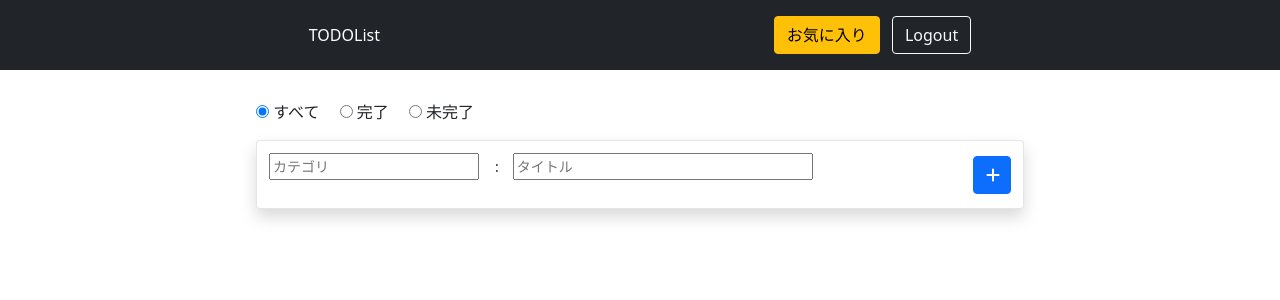
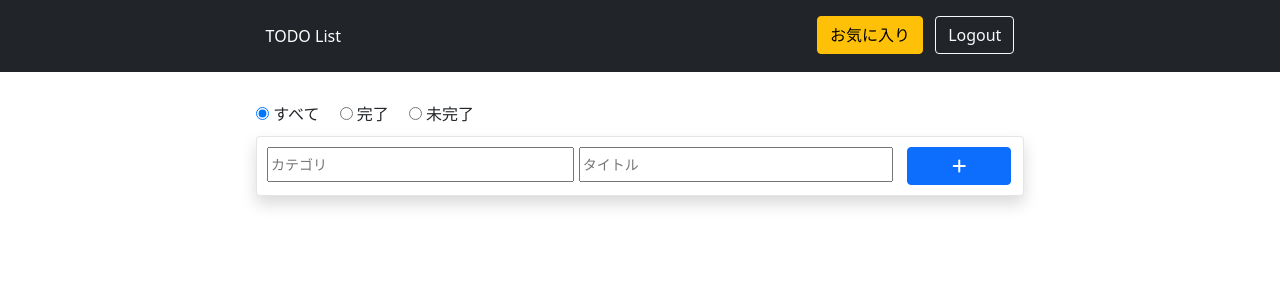
Before and after one commit to yamayuz/django-want2study, a Django app: page / in a window 1280 px wide. Shown: the top 300 px of the page. Run offline with Django 4.2, Linux system fonts and the light colour scheme; the visitor is signed in with stand-in values (Sample User, id 1); data that the repository does not hold is empty; some libraries are stand-ins or nearby versions.

Commit message:
【update】レスポンシブ対応

```diff
--- a/templates/base.html
+++ b/templates/base.html
@@ -1,7 +1,7 @@
 {% load static %}
 
 <!doctype html>
-<html lang="en">
+<html lang="ja">
   <head>
       <!-- Required meta tags -->
       <meta charset="utf-8">
@@ -16,6 +16,7 @@
       {% endblock style %}
 
       <title>want2study</title>
+      <meta name="viewport" content="width=device-width, initial-scale=1.0">
   </head>
   <body>
       {% block header %}
--- a/templates/studylist.html
+++ b/templates/studylist.html
@@ -3,13 +3,12 @@
 
 {% block header %}
 <header class="p-3 bg-dark text-white sticky-top">
-  <div class="container header-wrapper">
-    <div class="d-flex flex-wrap align-items-center justify-content-center justify-content-lg-start">
-        <ul class="nav col-12 col-lg-auto me-lg-auto mb-2 justify-content-center mb-md-0">
-            <li>TODOList</li>
-        </ul>
-
-        <div class="text-end">
+    <div class="header-wrapper">
+        <div class="row">
+            <div class="header-title col-12 col-md-6">
+                <p>TODO List</p>
+            </div>
+            <div class="col-12 col-md-6 text-end">
                 <a href="{% url 'favorite_list' %}" class="btn btn-warning me-2">お気に入り</a>
                 <a href="{% url 'logout' %}" class="btn btn-outline-light">Logout</a>
             </div>
@@ -60,24 +59,18 @@
         </div>
     {% endfor %}
 
-    <div class="toast mx-auto my-3" role="alert" aria-live="assertive" aria-atomic="True">
-      <div class="toast-body">
-        <div class="toast-xontent">
-            <form action="" method="POST" id="list_add">
+    <form action="" method="POST" id="list_add" class="toast row toast-form">
         {% csrf_token %}
-                <div class="d-flex justify-content-between" width="800px">
-                    <div class="d-flex">
-                        <p class="me-3"><input type="text" id="cal" name="category" value="" placeholder="カテゴリ"></p>
-                        <p>:　<input type="text" id="cal" name="title" value="" placeholder="タイトル" class="list-input"></p>
+        <div class="category-input col-12 col-sm-4 col-lg-5">
+            <input type="text" id="cal" name="category" value="" placeholder="カテゴリ" class="list-input">
         </div>
-                    <div class="btn-plus-wrapper">
-                        <input class="btn btn-primary fa btn-plus" type="submit" value="&#x2b;">
+        <div class="title-input col-12 col-sm-4 col-lg-5">
+            <input type="text" id="cal" name="title" value="" placeholder="タイトル" class="list-input">
         </div>
+        <div class="col-12 col-sm-4 col-lg-2">
+            <input class="add-list-btn btn btn-primary fa btn-plus" type="submit" value="&#x2b;">
         </div>
     </form>
-        </div>
-      </div>
-    </div>
 </div>
 <script src="https://code.jquery.com/jquery-3.3.1.slim.min.js"></script>
 <script src="{% static 'want2studyApp/js/list.js' %}"></script>
--- a/want2studyApp/static/want2studyApp/css/style.css
+++ b/want2studyApp/static/want2studyApp/css/style.css
@@ -1,4 +1,17 @@
-/*--------- list ---------*/
+/* -------------------------
+   ------- studylist ------- */
+.toast-form {
+    margin: 0;
+}
+.category-input,
+.title-input,
+.add-list-btn {
+    display: inline-block;
+    padding: 0;
+}
+.list-input {
+    width: 100%;
+}
 .content-wrapper {
     width: 60%;
     margin: 0 auto 100px auto;
@@ -16,9 +29,6 @@ a {
 }
 a:hover {
     color : inherit;
-}
-.list-input {
-    width: 300px;
 }
 .btn-plus-wrapper {
     margin-top: 3px;
@@ -46,13 +56,23 @@ a:hover {
     color: #E6DA00;
 }
 
-/*--------- detail ---------*/
+
+/* -------------------------
+   ------- detail ------- */
+.title-wrapper {
+    margin: 30px 0 10px 0;
+    padding: 0;
+}
+.title {
+    padding: 7px 0 7px 7px;
+}
+.title-text,
+.title-button {
+    padding:15px 7px 10px 7px;
+    margin-bottom: 0;
+}
 .detail-title-wrapper {
     margin: 30px 0 10px 0;
-}
-.block1, .block2 {
-    display: flex;
-    align-items: center;
 }
 .todo {
     color: white;
@@ -69,57 +89,111 @@ a:hover {
     font-size: 90%;
     color: #778ca3;
 }
-
-
-
-
-.design01 {
-    width: 100%;
-    text-align: left;
-    border-collapse: collapse;
-    border-spacing: 0;
-}
-.design01 th {
-    padding: 5px;
-    background: #e9faf9;
-    border: solid 1px #778ca3;
-}
-.design01 td {
-    padding: 5px;
-    border: solid 1px #778ca3;
-}
-.design01 tr td:nth-child(1) {
-    width:30%;
-}
-.wrapper {
-    width: 70%;
-}
-
-/*--------- update.html ---------*/
 .update_form {
     width: 100%;
 }
 
-/*--------- headder ---------*/
-.form-control-dark {
-    color: #fff;
-    background-color: var(--bs-dark);
-    border-color: var(--bs-gray);
+
+/* -------------------------
+   ------- header ------- */
+.header-wrapper {
+    width: 60%;
+    margin: 0 auto;
 }
-.form-control-dark:focus {
-    color: #fff;
-    background-color: var(--bs-dark);
-    border-color: #fff;
-    box-shadow: 0 0 0 .25rem rgba(255, 255, 255, .25);
-  }
-.header-wrapper {
-    width: 55%;
+.header-title {
+    line-height: 40px;
+}
+.header-title p {
+    margin: 0;
+    vertical-align: middle;
 }
 
-/*--------- favorite-list ---------*/
+
+/* -------------------------
+   ---- favorite-list ---- */
 .favorite-button-wrapper {
     margin: 30px 0 20px 0;
 }
 .favorite-none {
     font-size: 1.5rem;
 }
+
+
+@media screen and (max-width: 576px) {
+    /* studylist */
+    .category-input {
+        margin: 8px 0 3px 0;
+        padding: 0 10px;
+    }
+    .title-input {
+        margin: 2.5px 0 7px 0;
+        padding: 0 10px;
+    }
+    .add-list-btn {
+        width: 100%!important;
+        margin-bottom: 10px;
+    }
+
+    /* detail */
+    .detail-button {
+        width: 100%;
+    }
+    .title-button {
+        text-align: center;
+    }
+    .detail-button {
+        display: block;
+        margin-bottom: 5px;
+    }
+}
+@media screen and (min-width: 576px) and (max-width: 992px) {
+    /* studylist */
+    .category-input {
+        margin: 10px 0 10px 0;
+        padding: 0 2.5px 0 10px;
+        line-height: 32px;
+    }
+    .title-input {
+        margin: 10px 0 10px 0;
+        padding: 0 2.5px 0 2.5px;
+        line-height: 32px;
+    }
+    .add-list-btn {
+        width: 100%!important;
+        margin: 10px 0 10px 0;
+        padding: 0 10px 0 2.5px;
+    }
+    .list-input {
+        vertical-align: middle;
+    }
+
+    /* detail */
+    .detail-button {
+        width: 31%;
+    }
+    .title-button {
+        text-align: center;
+    }
+}
+@media screen and (min-width: 992px) {
+    /* studylist */
+    .category-input {
+        margin: 10px 0 10px 0;
+        padding: 0 2.5px 0 10px;
+        line-height: 29px;
+    }
+    .title-input {
+        margin: 10px 0 10px 0;
+        padding: 0 2.5px 0 2.5px;
+        line-height: 29px;
+    }
+    .add-list-btn {
+        width: 100%!important;
+        margin: 10px 0 10px 0;
+    }
+
+    /* detail */
+    .title-button {
+        text-align: right;
+    }
+}
```
Also changed, not shown: templates/detail.html (+14 -15 lines), templates/favorite_list.html (+10 -14 lines). Lines whose indentation alone changed are shown as unchanged.
